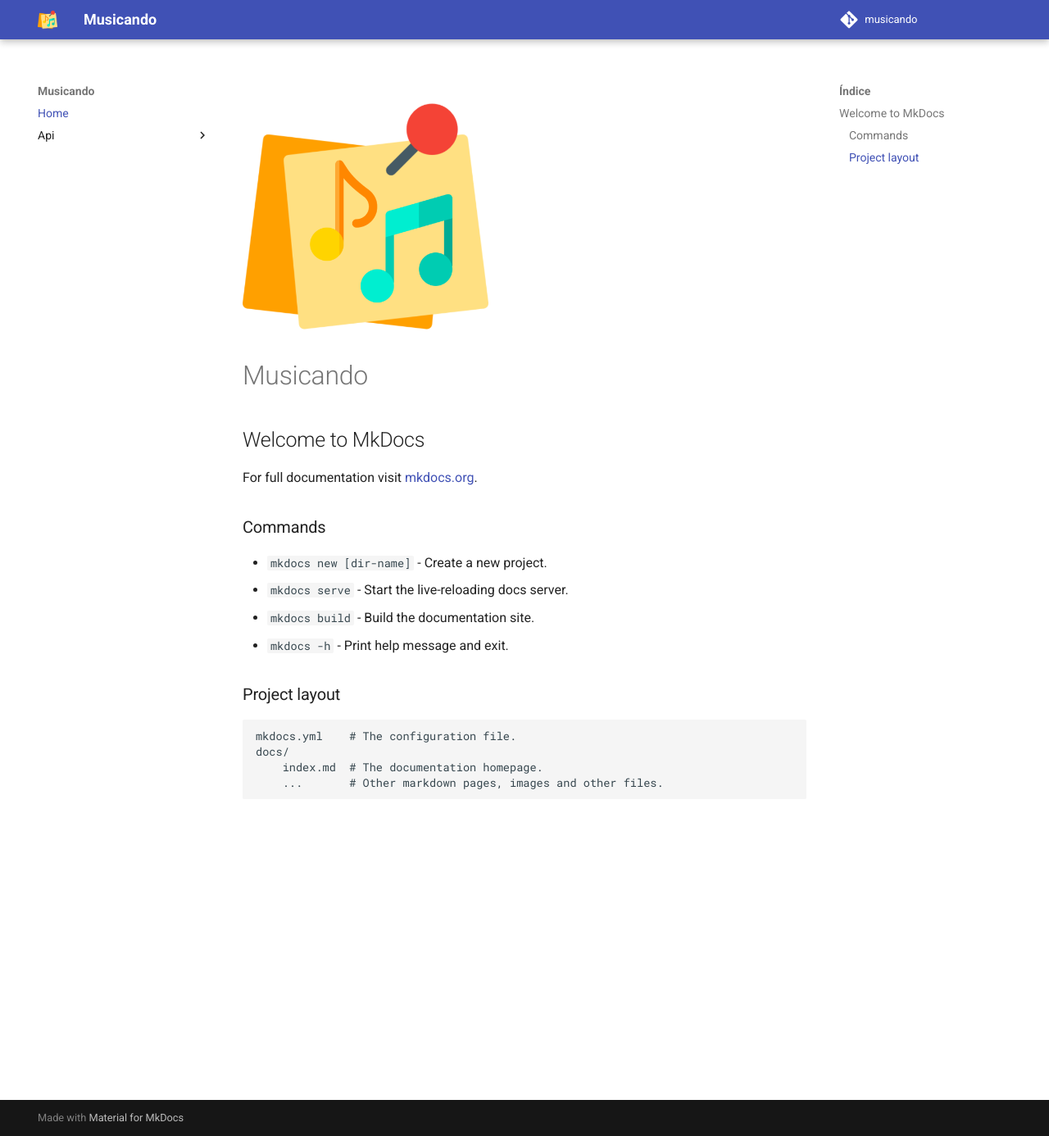
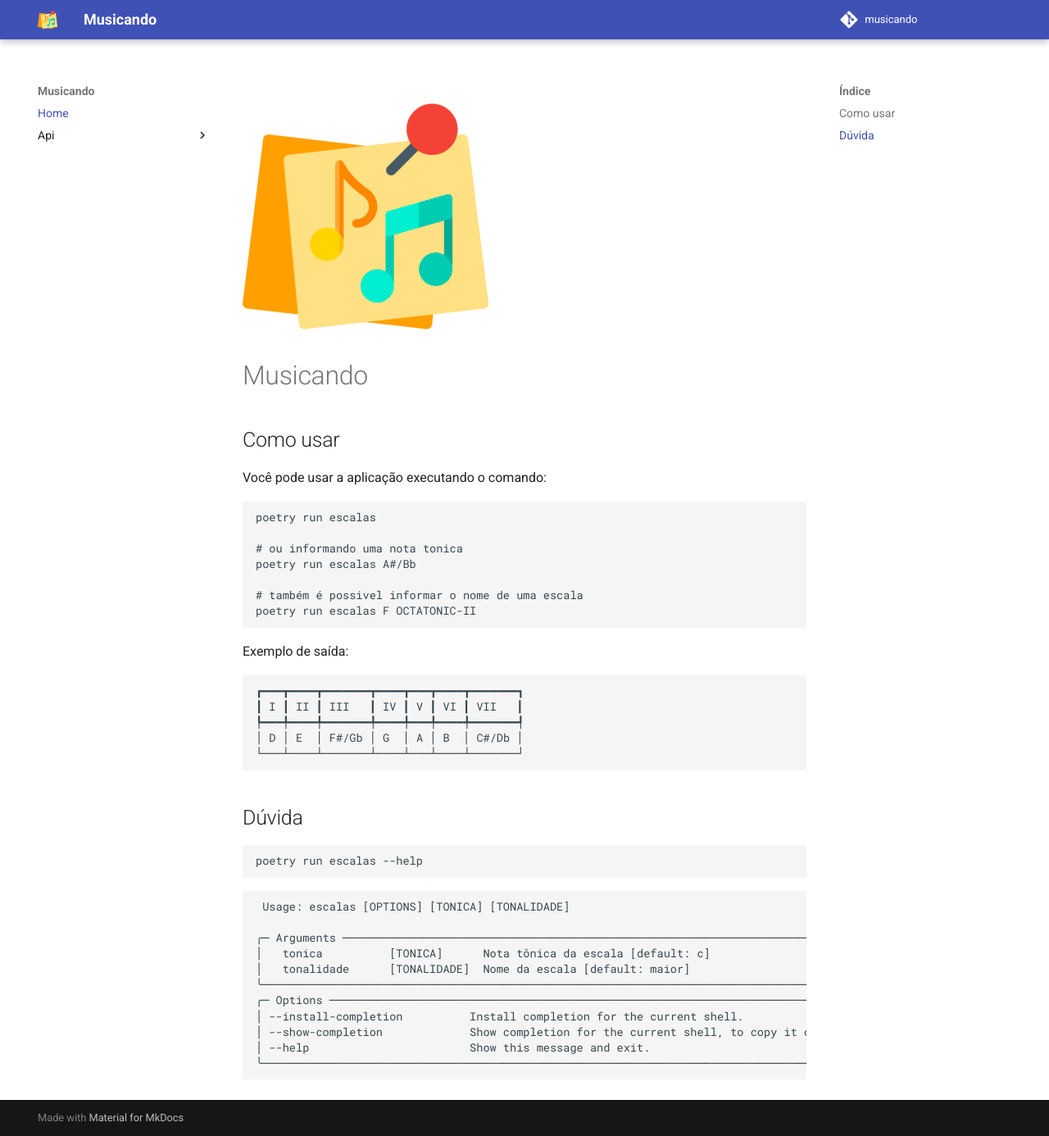
Before and after one commit to TiagoTi/musicando, an MkDocs documentation site: the page built from docs/index.md, in a window 1280 px wide and 1386 px high. Shown: the whole window at 82% size. Built offline with MkDocs 1.6.1 and Material for MkDocs 9.7.7, drawn with Linux system fonts in a browser that asks for light colours; comment, search, counter and statistics services are not loaded.

Commit message:
feat: adiciona automacao no poetry

````diff
--- a/docs/index.md
+++ b/docs/index.md
@@ -2,20 +2,46 @@
 
 # Musicando
 
-## Welcome to MkDocs
+## Como usar
 
-For full documentation visit [mkdocs.org](https://www.mkdocs.org).
+Você pode usar a aplicação executando o comando:
 
-### Commands
+```sh
+poetry run escalas
 
-* `mkdocs new [dir-name]` - Create a new project.
-* `mkdocs serve` - Start the live-reloading docs server.
-* `mkdocs build` - Build the documentation site.
-* `mkdocs -h` - Print help message and exit.
+# ou informando uma nota tonica
+poetry run escalas A#/Bb
 
-### Project layout
+# também é possivel informar o nome de uma escala
+poetry run escalas F OCTATONIC-II
+```
 
-    mkdocs.yml    # The configuration file.
-    docs/
-        index.md  # The documentation homepage.
-        ...       # Other markdown pages, images and other files.
+Exemplo de saída:
+
+```txt
+┏━━━┳━━━━┳━━━━━━━┳━━━━┳━━━┳━━━━┳━━━━━━━┓
+┃ I ┃ II ┃ III   ┃ IV ┃ V ┃ VI ┃ VII   ┃
+┡━━━╇━━━━╇━━━━━━━╇━━━━╇━━━╇━━━━╇━━━━━━━┩
+│ D │ E  │ F#/Gb │ G  │ A │ B  │ C#/Db │
+└───┴────┴───────┴────┴───┴────┴───────┘
+```
+
+## Dúvida
+
+```sh
+poetry run escalas --help
+```
+
+```txt
+ Usage: escalas [OPTIONS] [TONICA] [TONALIDADE]
+
+╭─ Arguments ───────────────────────────────────────────────────────────────────────────────────────────────────────────────────────────────────────────────────────────────────╮
+│   tonica          [TONICA]      Nota tônica da escala [default: c]                                                                                                            │
+│   tonalidade      [TONALIDADE]  Nome da escala [default: maior]                                                                                                               │
+╰───────────────────────────────────────────────────────────────────────────────────────────────────────────────────────────────────────────────────────────────────────────────╯
+╭─ Options ─────────────────────────────────────────────────────────────────────────────────────────────────────────────────────────────────────────────────────────────────────╮
+│ --install-completion          Install completion for the current shell.                                                                                                       │
+│ --show-completion             Show completion for the current shell, to copy it or customize the installation.                                                                │
+│ --help                        Show this message and exit.                                                                                                                     │
+╰───────────────────────────────────────────────────────────────────────────────────────────────────────────────────────────────────────────────────────────────────────────────╯
+```
--- a/pyproject.toml
+++ b/pyproject.toml
@@ -4,6 +4,9 @@
 description = ""
 authors = ["tiago.cipriano <tiago.cipriano@luilzalabs.com>"]
 readme = "README.md"
+
+[tool.poetry.scripts]
+escalas = "musicando.cli:app"
 
 [tool.poetry.dependencies]
 python = "^3.12"
````
Also changed, not shown: 2 other files.
